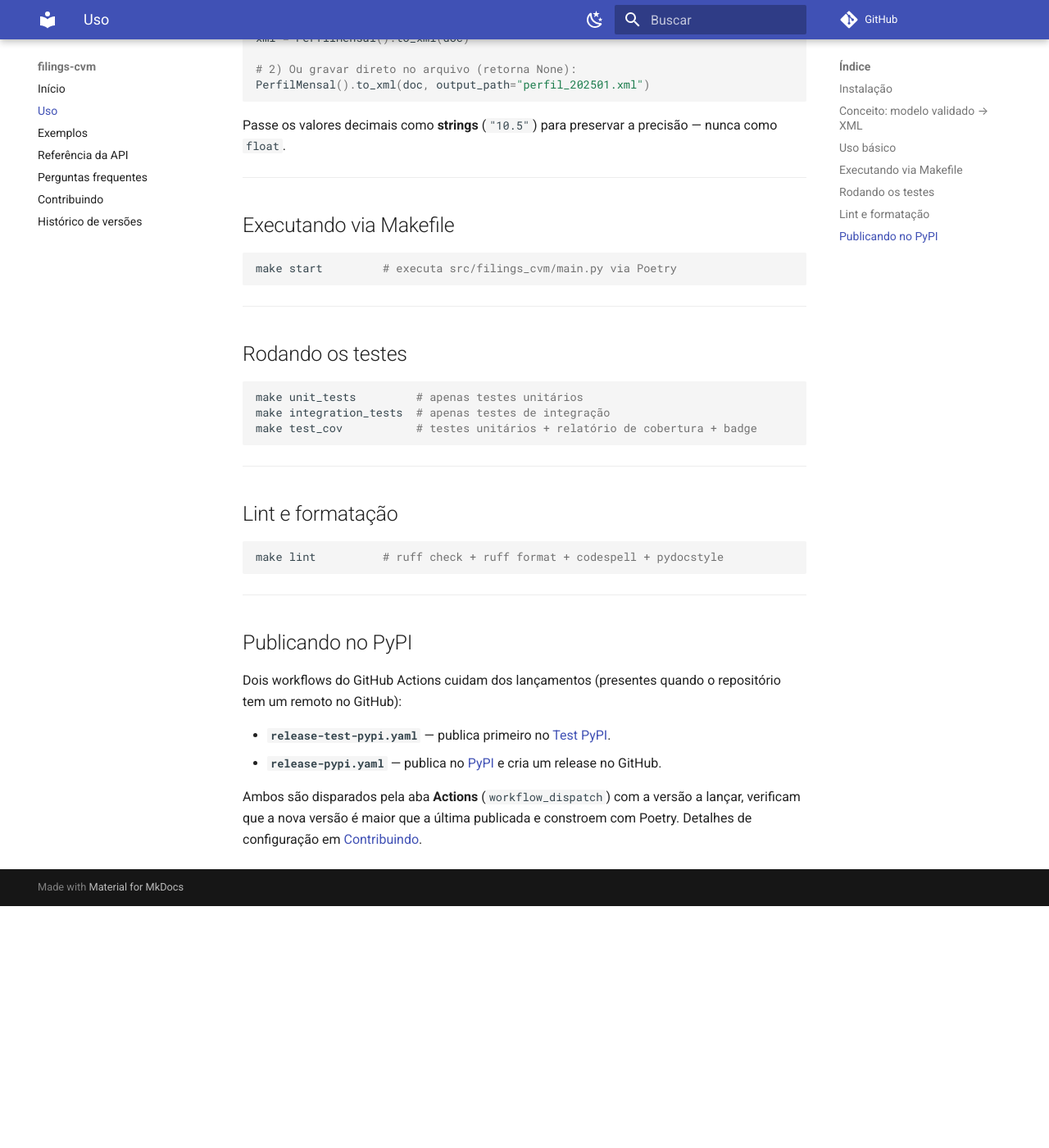
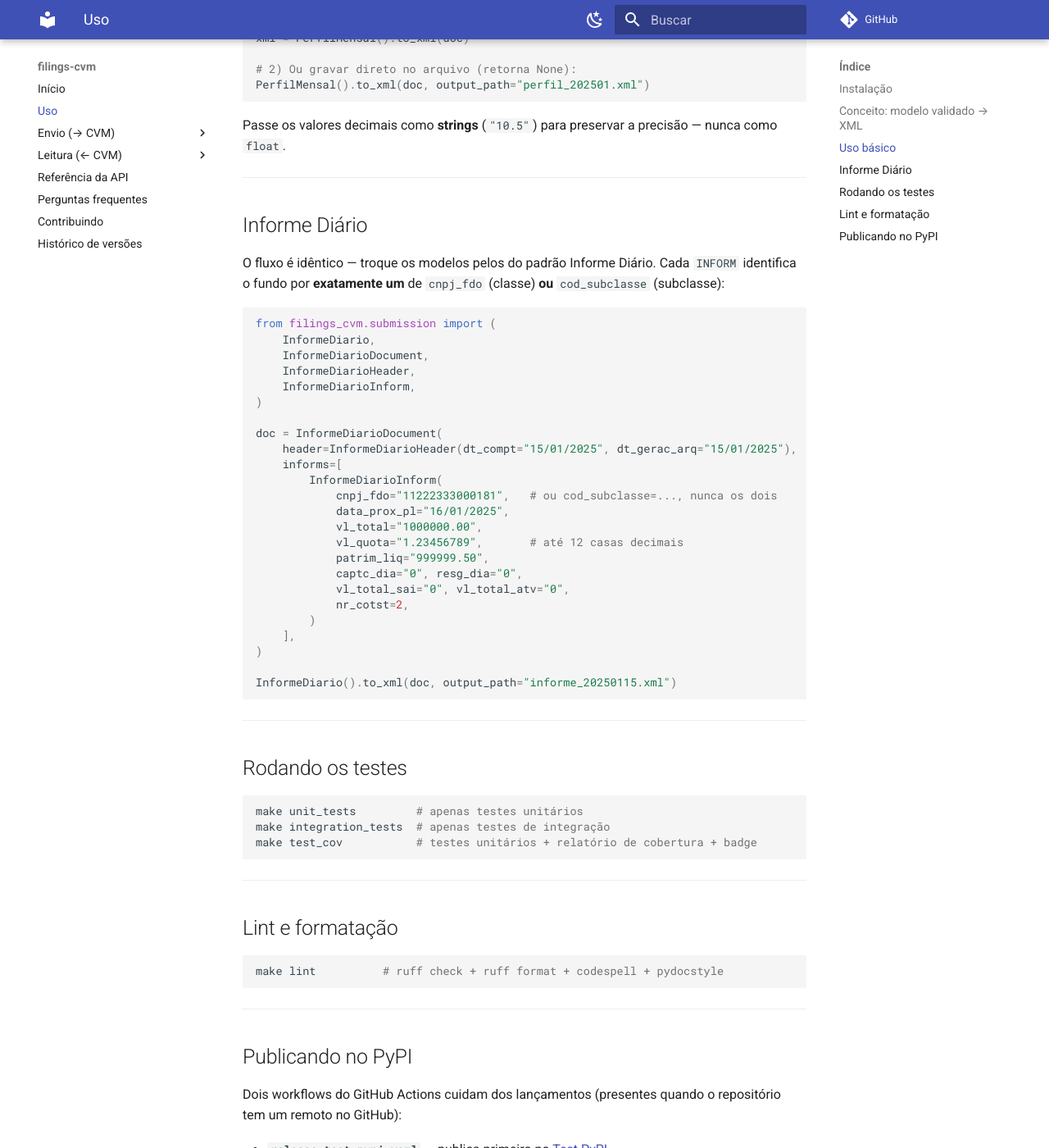
Before and after one commit to guilhermegor/filings-cvm, an MkDocs documentation site: the page built from docs/usage.md, in a window 1280 px wide and 1400 px high, scrolled down 1695 px. Shown: the whole window at 82% size. Built offline with MkDocs 1.6.1 and Material for MkDocs 9.7.7, drawn with Linux system fonts in a browser that asks for light colours; comment, search, counter and statistics services are not loaded; before the commit the page ends 2800 px from its top, so only the background shows below that; some of the changed text lies outside the part shown.

Commit message:
docs: document Informe Diário V4 + repaginate into Envio/Leitura
Reorganises the docs around the two macro-sections and documents the new
standard:

- Add per-module pages under docs/submission/ (Envio → CVM), each with a
  Descrição + Exemplos section: perfil_mensal.md and informe_diario.md.
- Add docs/ingestion/index.md (Leitura ← CVM) as the placeholder landing until
  the first reading standard lands.
- Remove docs/examples.md — its recipes now live in each module's Exemplos.
- mkdocs nav grows "Envio (→ CVM)" and "Leitura (← CVM)" sections (pt-br
  labels); fix every cross-link that pointed at the removed examples page.
- index.md marks Informe Diário V4 implemented; api.md gains the InformeDiario
  serializer + its schema models; usage.md gets an Informe Diário quick example
  and drops the stale "make start"/main.py reference.

Co-Authored-By: Claude Opus 4.8 <noreply@anthropic.com>

````diff
--- a/docs/usage.md
+++ b/docs/usage.md
@@ -2,7 +2,7 @@
 
 Como instalar a biblioteca e gerar o seu primeiro arquivo XML compatível com a CVM.
 
-> **Veja também:** [Referência da API](api.md) · [Exemplos](examples.md)
+> **Veja também:** [Referência da API](api.md) · Envio: [Perfil Mensal](submission/perfil_mensal.md), [Informe Diário](submission/informe_diario.md)
 
 ---
 
@@ -87,10 +87,36 @@ Passe os valores decimais como **strings** (`"10.5"`) para preservar a precisão
 
 ---
 
-## Executando via Makefile
+## Informe Diário
 
-```bash
-make start         # executa src/filings_cvm/main.py via Poetry
+O fluxo é idêntico — troque os modelos pelos do padrão Informe Diário. Cada `INFORM` identifica o
+fundo por **exatamente um** de `cnpj_fdo` (classe) **ou** `cod_subclasse` (subclasse):
+
+```python
+from filings_cvm.submission import (
+    InformeDiario,
+    InformeDiarioDocument,
+    InformeDiarioHeader,
+    InformeDiarioInform,
+)
+
+doc = InformeDiarioDocument(
+    header=InformeDiarioHeader(dt_compt="15/01/2025", dt_gerac_arq="15/01/2025"),
+    informs=[
+        InformeDiarioInform(
+            cnpj_fdo="11222333000181",   # ou cod_subclasse=..., nunca os dois
+            data_prox_pl="16/01/2025",
+            vl_total="1000000.00",
+            vl_quota="1.23456789",       # até 12 casas decimais
+            patrim_liq="999999.50",
+            captc_dia="0", resg_dia="0",
+            vl_total_sai="0", vl_total_atv="0",
+            nr_cotst=2,
+        )
+    ],
+)
+
+InformeDiario().to_xml(doc, output_path="informe_20250115.xml")
 ```
 
 ---
--- a/mkdocs.yml
+++ b/mkdocs.yml
@@ -6,7 +6,11 @@ docs_dir: docs
 nav:
   - Início: index.md
   - Uso: usage.md
-  - Exemplos: examples.md
+  - Envio (→ CVM):
+      - Perfil Mensal: submission/perfil_mensal.md
+      - Informe Diário: submission/informe_diario.md
+  - Leitura (← CVM):
+      - Visão geral: ingestion/index.md
   - Referência da API: api.md
   - Perguntas frequentes: faq.md
   - Contribuindo: contributing.md
````
Also changed, not shown: docs/api.md (+44 -4 lines), docs/examples.md (deleted, +0 -119 lines), docs/faq.md (+1 -1 lines), docs/index.md (+7 -5 lines), docs/ingestion/index.md (added, +19 -0 lines), docs/submission/informe_diario.md (added, +116 -0 lines), docs/submission/perfil_mensal.md (added, +131 -0 lines).
